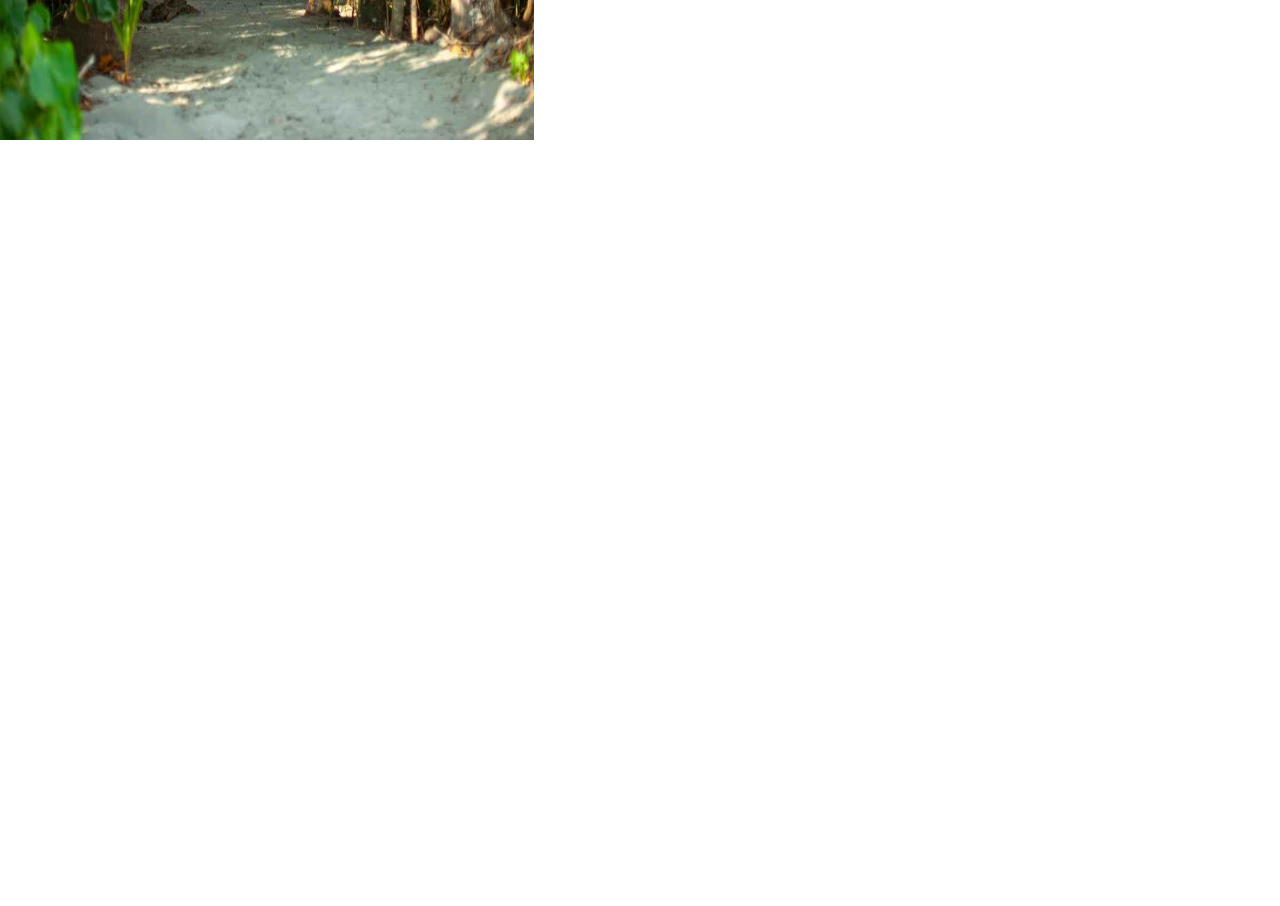
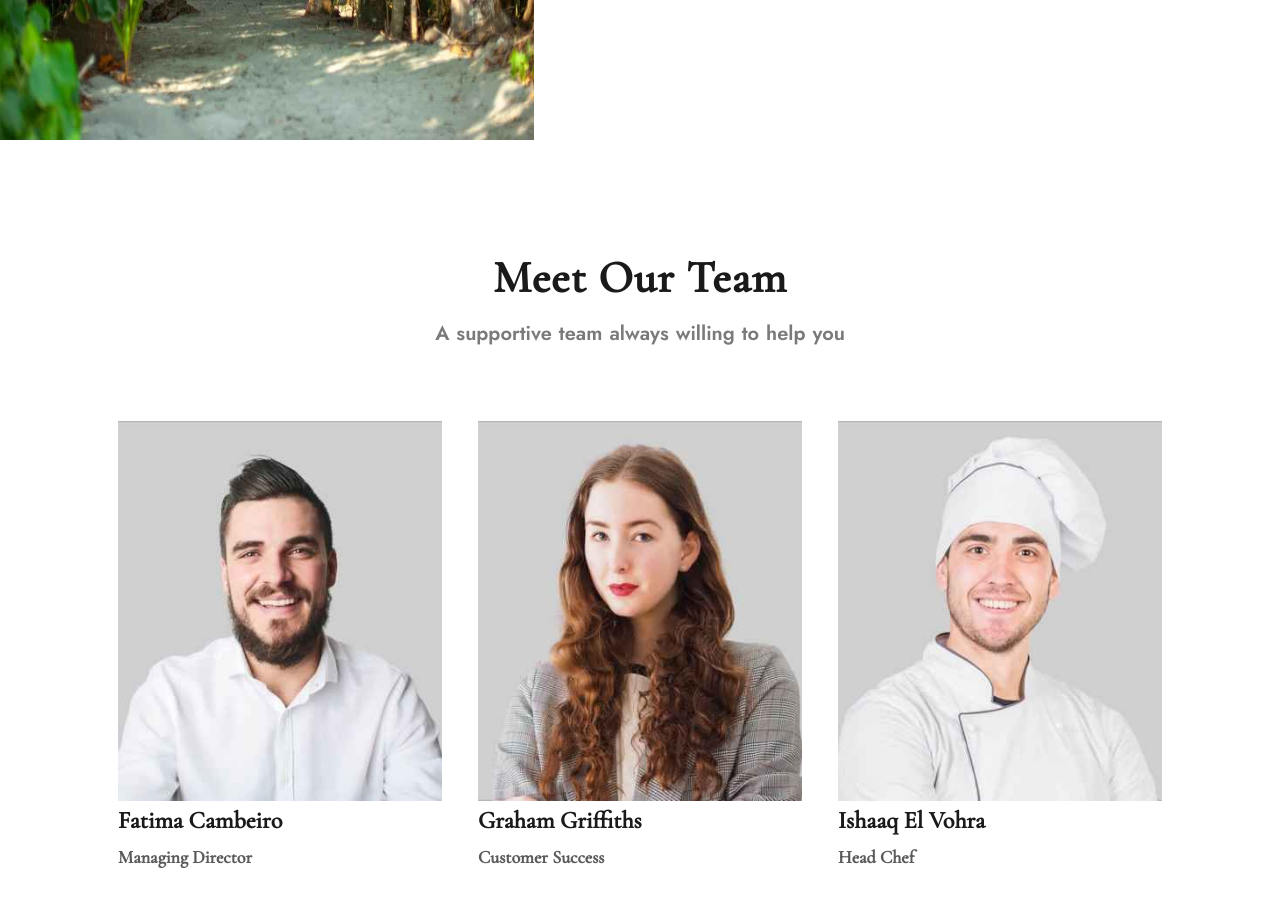
Before and after one commit to kennydageek/nuss-website, a website: page about.html in a window 1280 px wide. Shown: the part 2068-2974 px from the top of the page. Before the commit the page ends 2368 px from the top, so only its background shows below. Drawn offline with nearby package versions, Linux system fonts and the light colour scheme.

Commit message:
team card section

```diff
--- a/about.html
+++ b/about.html
@@ -267,6 +267,33 @@
             </div>
           </div>
         </div>
+
+        <div class="team-section">
+          <p class="team__heading">Meet Our Team</p>
+          <p class="team__paragraph">
+            A supportive team always willing to help you
+          </p>
+
+          <div class="team-card-container flex">
+            <div class="team-cardbox">
+              <img src="img/about-us/Fatima.jpg" class="team__photo" />
+              <figcaption class="team__name">Fatima Cambeiro</figcaption>
+              <figcaption class="team__position">Managing Director</figcaption>
+            </div>
+
+            <div class="team-cardbox">
+              <img src="img/about-us/Graham.jpg" class="team__photo" />
+              <figcaption class="team__name">Graham Griffiths</figcaption>
+              <figcaption class="team__position">Customer Success</figcaption>
+            </div>
+
+            <div class="team-cardbox">
+              <img src="img/about-us/Ishaaq.jpg" class="team__photo" />
+              <figcaption class="team__name">Ishaaq El Vohra</figcaption>
+              <figcaption class="team__position">Head Chef</figcaption>
+            </div>
+          </div>
+        </div>
       </div>
     </main>
   </body>
--- /dev/null
+++ b/sass/components/_teamcard.scss
@@ -0,0 +1,49 @@
+.team-section {
+  padding-bottom: 5rem;
+}
+
+.team__heading {
+  text-align: center;
+  font-size: 4.5rem;
+  font-weight: 600;
+  color: $color-black-3;
+  letter-spacing: 1px;
+}
+
+.team__paragraph {
+  font-size: 2rem;
+  font-family: jost;
+  color: #7a7a7a;
+  text-align: center;
+  font-weight: 600;
+  word-spacing: 0.1rem;
+  padding-bottom: 5rem;
+}
+
+.team-card-container {
+  justify-content: center;
+}
+
+.team-cardbox {
+  width: 37rem;
+  height: 42rem;
+  padding: 2rem 1.8rem;
+}
+.team__photo {
+  display: block;
+  width: 100%;
+  height: 100%;
+}
+
+.team__name {
+  font-size: 2.4rem;
+  color: $color-black-3;
+  text-transform: capitalize;
+  font-weight: 600;
+}
+
+.team__position {
+  font-size: 1.8rem;
+  color: #5a5a5a;
+  font-weight: 600;
+}
--- a/sass/main-about.scss
+++ b/sass/main-about.scss
@@ -2,6 +2,7 @@
 
 @import "components/about-story";
 @import "components/counter-component";
+@import "components/teamcard";
 @import "components/text-img";
 
 @import "layout/header-half";
```
Also changed, not shown: css/about.css, css/contact.css, img/about-us/Fatima.jpg (added), img/about-us/Graham.jpg (added), img/about-us/Ishaaq.jpg (added), img/about-us/asia.png (added), img/about-us/hotel.png (added), img/about-us/traveloka.png (added), img/about-us/tripadvisor.png (added), img/about-us/tripzilla.png (added).
